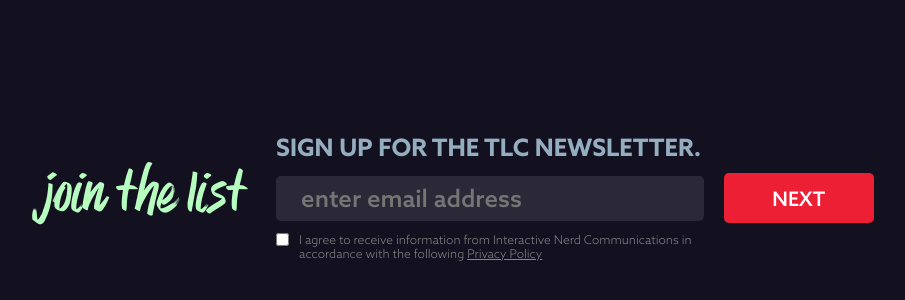
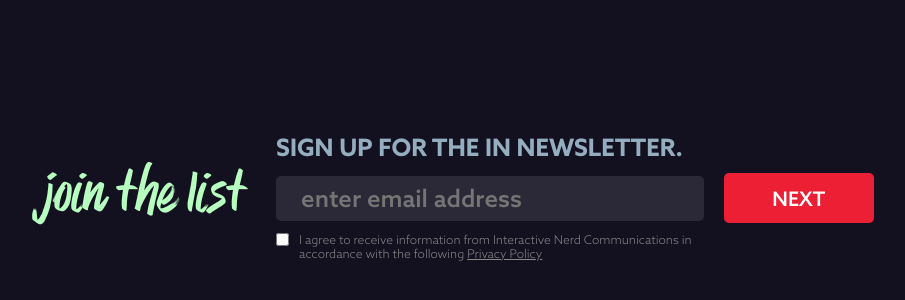
Before and after one commit to InteractiveNerd/newsletter, a React (Create React App) app: page / in a window 1280 px wide. Shown: the part 204-504 px from the top of the page, without its empty margins (154-1059 px from the left). Built offline with nearby package versions, Linux system fonts and the light colour scheme.

Commit message:
removed TLC

```diff
--- a/src/components/SignUp.js
+++ b/src/components/SignUp.js
@@ -36,7 +36,7 @@
   });
   const [content, setContent] = useState({
     mainTitle: 'join the list',
-    subTitle: 'sign up for the tlc newsletter.',
+    subTitle: 'sign up for the IN newsletter.',
     submitBtn: 'next',
   });
   const stepsData = [
```
